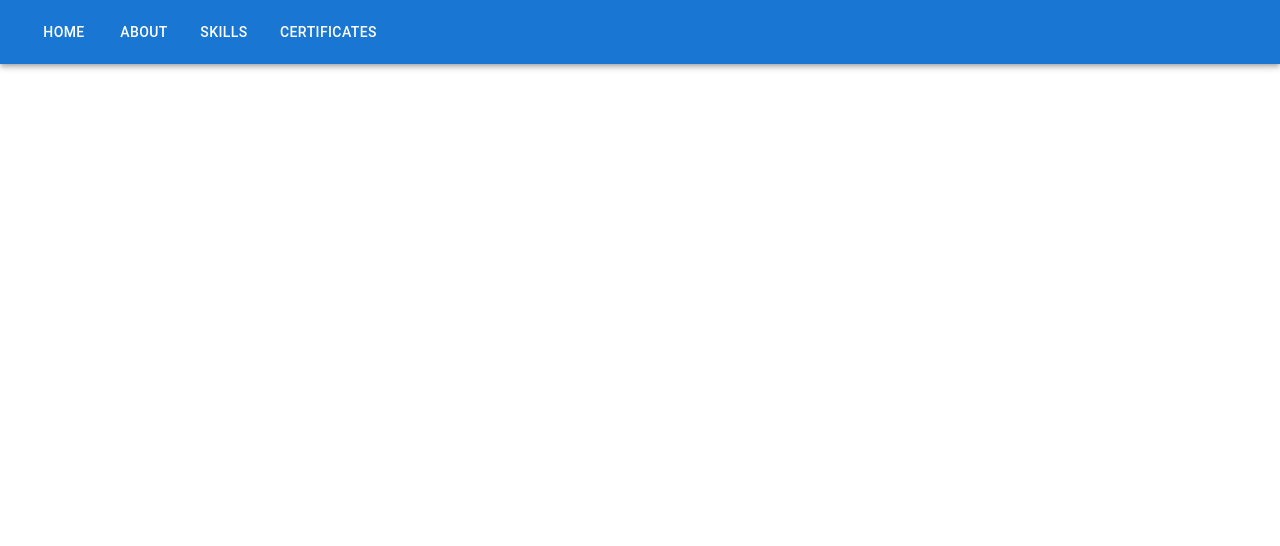
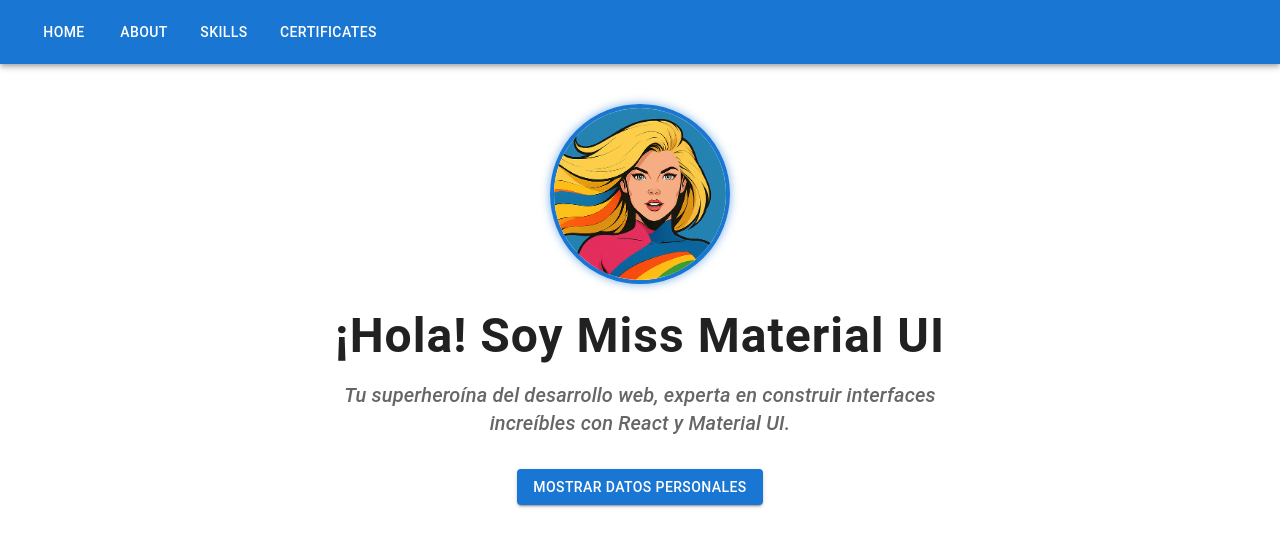
Before and after one commit to Aday25/interactive-cv-mui, a React (Vite) app: page /home in a window 1280 px wide. Shown: the top 546 px of the page. Built offline with nearby package versions, Linux system fonts and the light colour scheme; some icons are missing.

Commit message:
Add default route and fix navigation to all sections

```diff
--- a/src/App.jsx
+++ b/src/App.jsx
@@ -1,7 +1,7 @@
 // Este componente es el núcleo de la aplicación. Define el sistema de rutas (React Router)
 // y organiza la estructura principal: una barra de navegación + el contenido dinámico según la ruta.
 
-import { BrowserRouter as Router, Routes, Route } from 'react-router-dom';
+import { BrowserRouter as Router, Routes, Route, Navigate } from 'react-router-dom';
 import { Container } from '@mui/material';
 import Navbar from './components/Navbar';
 
@@ -20,7 +20,8 @@
       <Container sx={{ mt: 4 }}>
         {/* Rutas definidas: cada una carga un componente diferente */}
         <Routes>
-          <Route path="/" element={<Home />} />
+          <Route path="/" element={<Navigate to="/home" replace />} />
+          <Route path="/home" element={<Home />} />
           <Route path="/about" element={<About />} />
           <Route path="/skills" element={<Skills />} />
           <Route path="/certificates" element={<Certificates />} />
```
